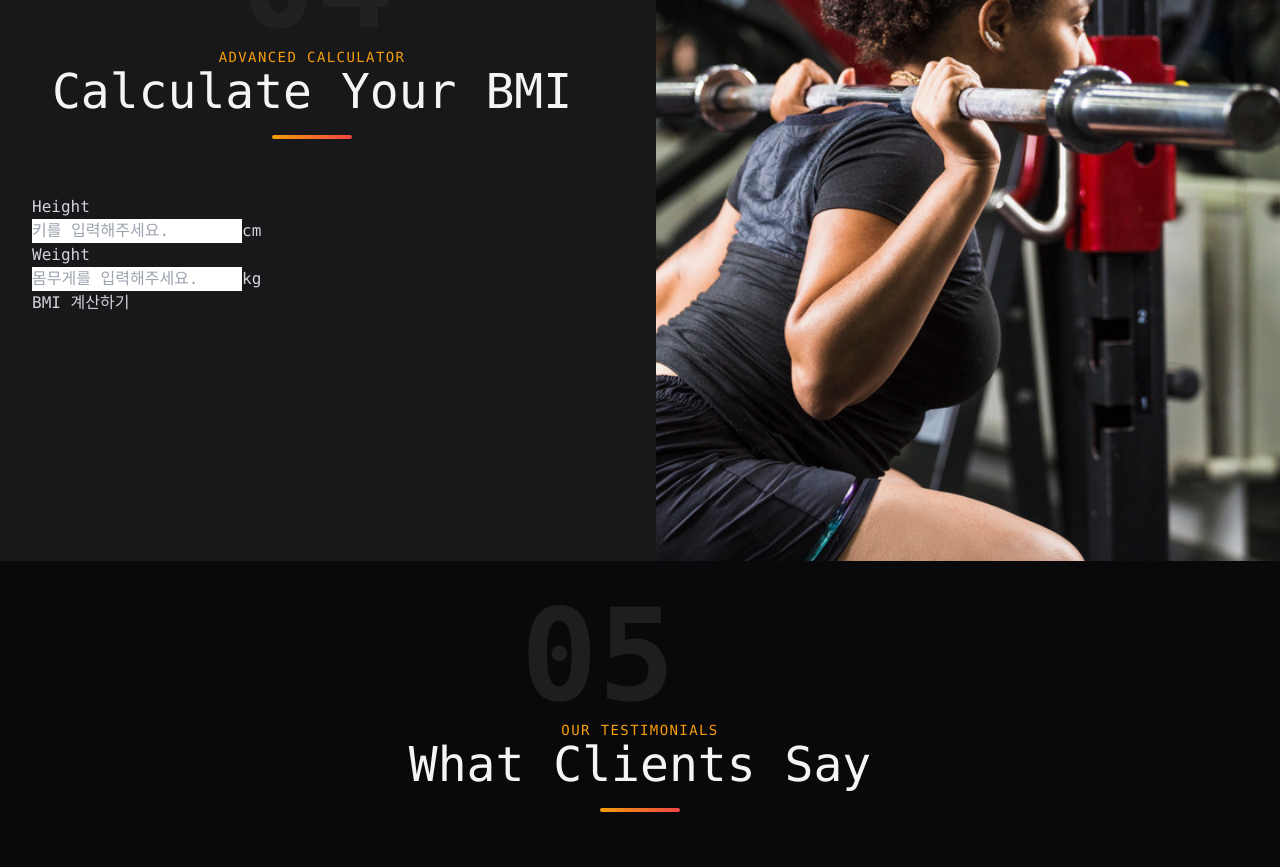
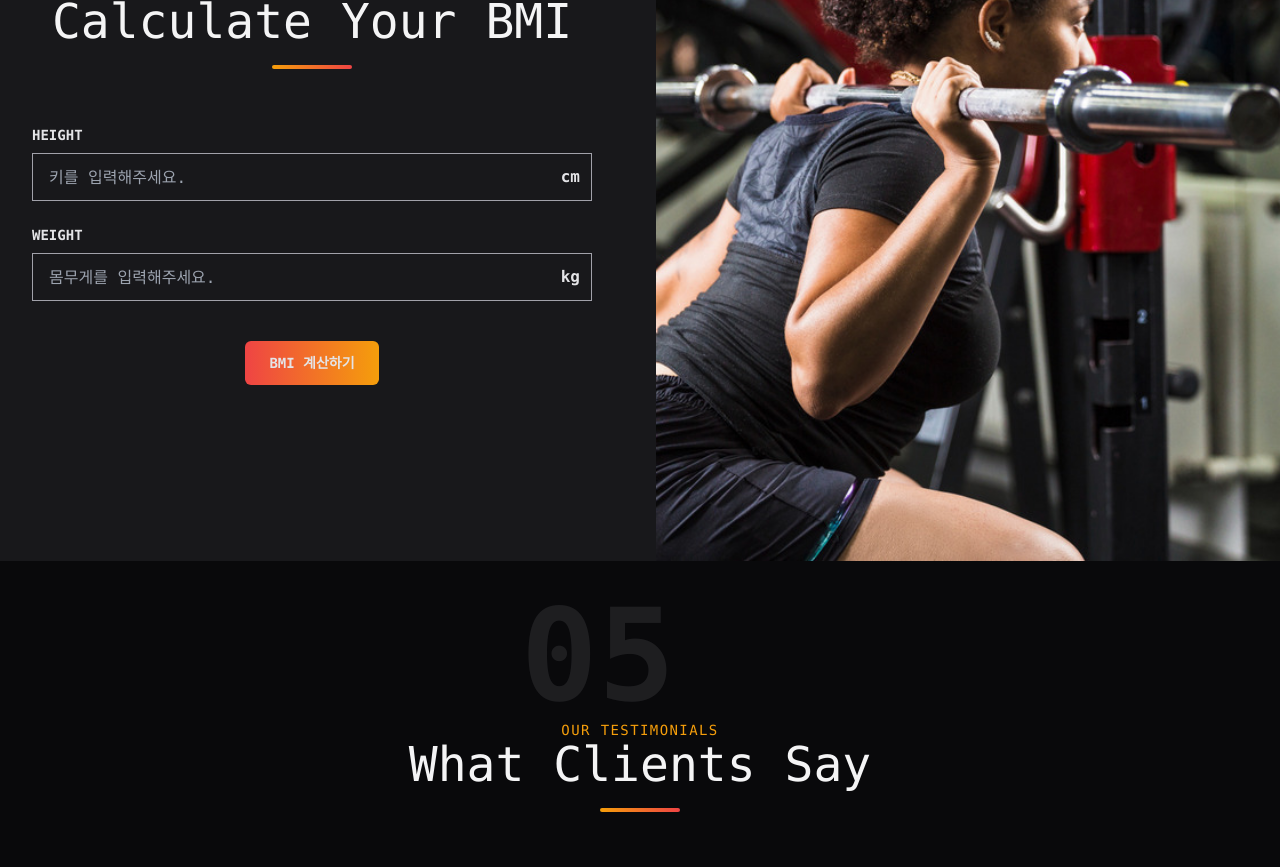
Before and after one commit to plla2/Nasa, a React (Vite) app: page / in a window 1280 px wide. Shown: the part 3480-4347 px from the top of the page. Built offline with nearby package versions, Linux system fonts and the light colour scheme.

Commit message:
feat: Form mole style

```diff
--- a/src/components/molecules/Form.tsx
+++ b/src/components/molecules/Form.tsx
@@ -36,10 +36,15 @@ const Form = () => {
   };
 
   return (
-    <main>
-      <InputField className="">
-        <label htmlFor="height">Height</label>
-        <div>
+    <main className="w-full grid gap-6 pb-10 md:pb-0">
+      <InputField className="w-full flex flex-col gap-2">
+        <label
+          htmlFor="height"
+          className="uppercase text-sm text-zinc-200 font-bold"
+        >
+          Height
+        </label>
+        <div className="relative">
           <input
             type="number"
             name="height"
@@ -49,41 +54,58 @@ const Form = () => {
               setHeightValue(e.target.value)
             }
             placeholder="키를 입력해주세요."
+            className="w-full h-12 pl-4 pr-8 text-zinc-400 transition-all duration-200 focus:border-amber-500 focus:outline-none border border-zinc-400 bg-transparent"
           />
-          <Text className="" as="span">
+          <Text
+            className="absolute text-zinc-200 font-bold top-3 right-3"
+            as="span"
+          >
             cm
           </Text>
         </div>
       </InputField>
-      <InputField className="">
-        <label htmlFor="Weight">Weight</label>
-        <div>
+      <InputField className="w-full flex flex-col gap-2">
+        <label
+          htmlFor="Weight"
+          className="text-sm font-bold uppercase text-zinc-200"
+        >
+          Weight
+        </label>
+        <div className="relative">
           <input
             type="number"
             name="weight"
             id="weight"
             value={weightValue}
             placeholder="몸무게를 입력해주세요."
+            required
             onChange={(e: React.ChangeEvent<HTMLInputElement>) =>
               setWeightValue(e.target.value)
             }
+            className="w-full h-12 border border-zinc-400 pl-4 pr-8 transition-all duration-200 focus:border-amber-500 focus:outline-none text-zinc-400 bg-transparent"
           />
-          <Text className="" as="span">
+          <Text
+            className="absolute top-3 right-3 text-zinc-200 font-bold"
+            as="span"
+          >
             kg
           </Text>
         </div>
       </InputField>
-      <div>
-        <Button onClick={calculateBmi} className="">
+      <div className="w-full mt-4 flex justify-center">
+        <Button
+          onClick={calculateBmi}
+          className="px-6 py-3 bg-gradient-to-r to-amber-500 from-red-500 text-zinc-200 text-sm uppercase font-semibold rounded-md"
+        >
           BMI 계산하기
         </Button>
       </div>
       {bmiValue && (
-        <div>
-          <Text className="" as="h2">
+        <div className="w-full flex flex-col p-4 bg-zinc-700">
+          <Text className="text-zinc-200 text-lg" as="h2">
             당신의 BMI는 {bmiValue}입니다.
           </Text>
-          <Text className="" as="p">
+          <Text className="text-amber-500 mt-3" as="p">
             {bmiMessage}
           </Text>
         </div>
```
